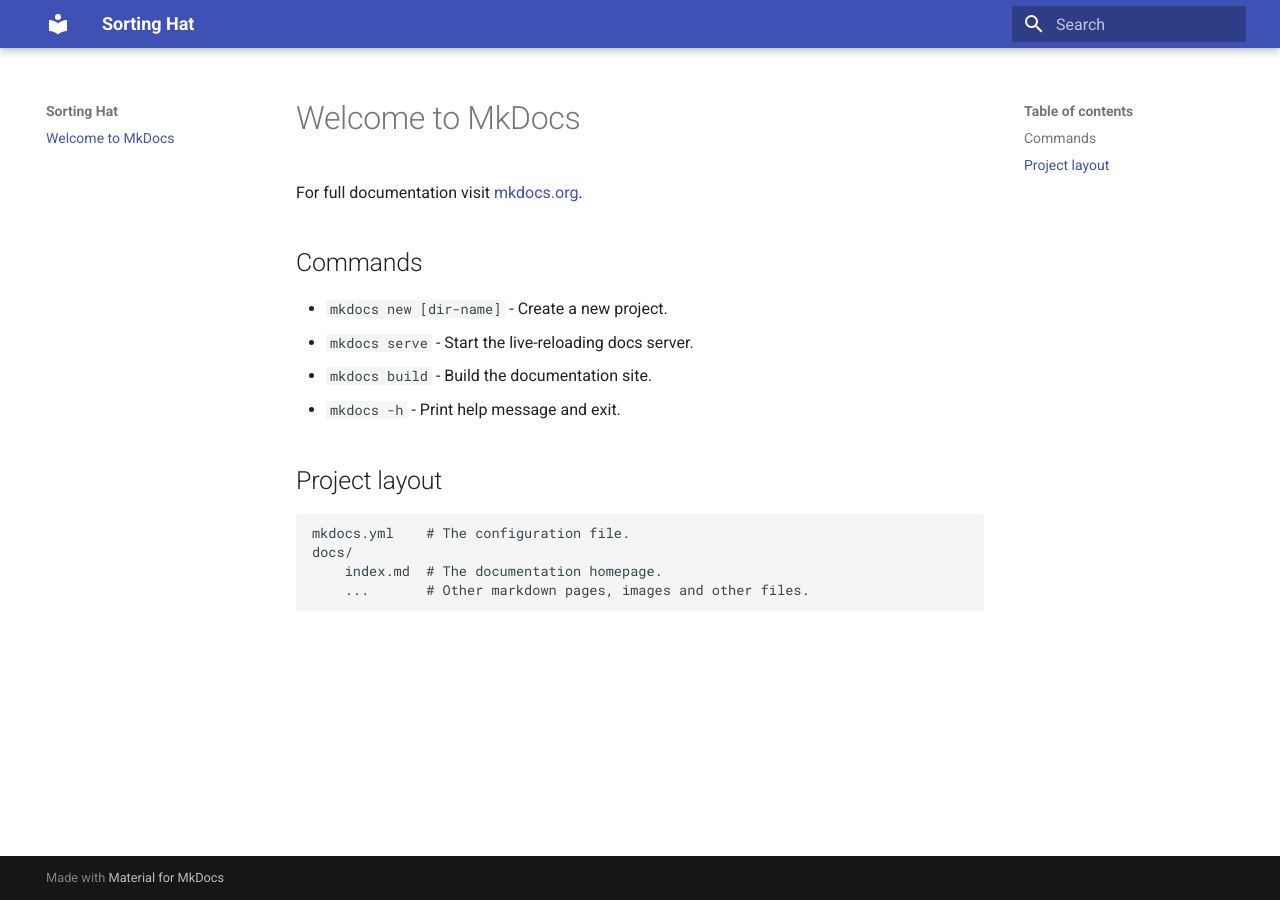
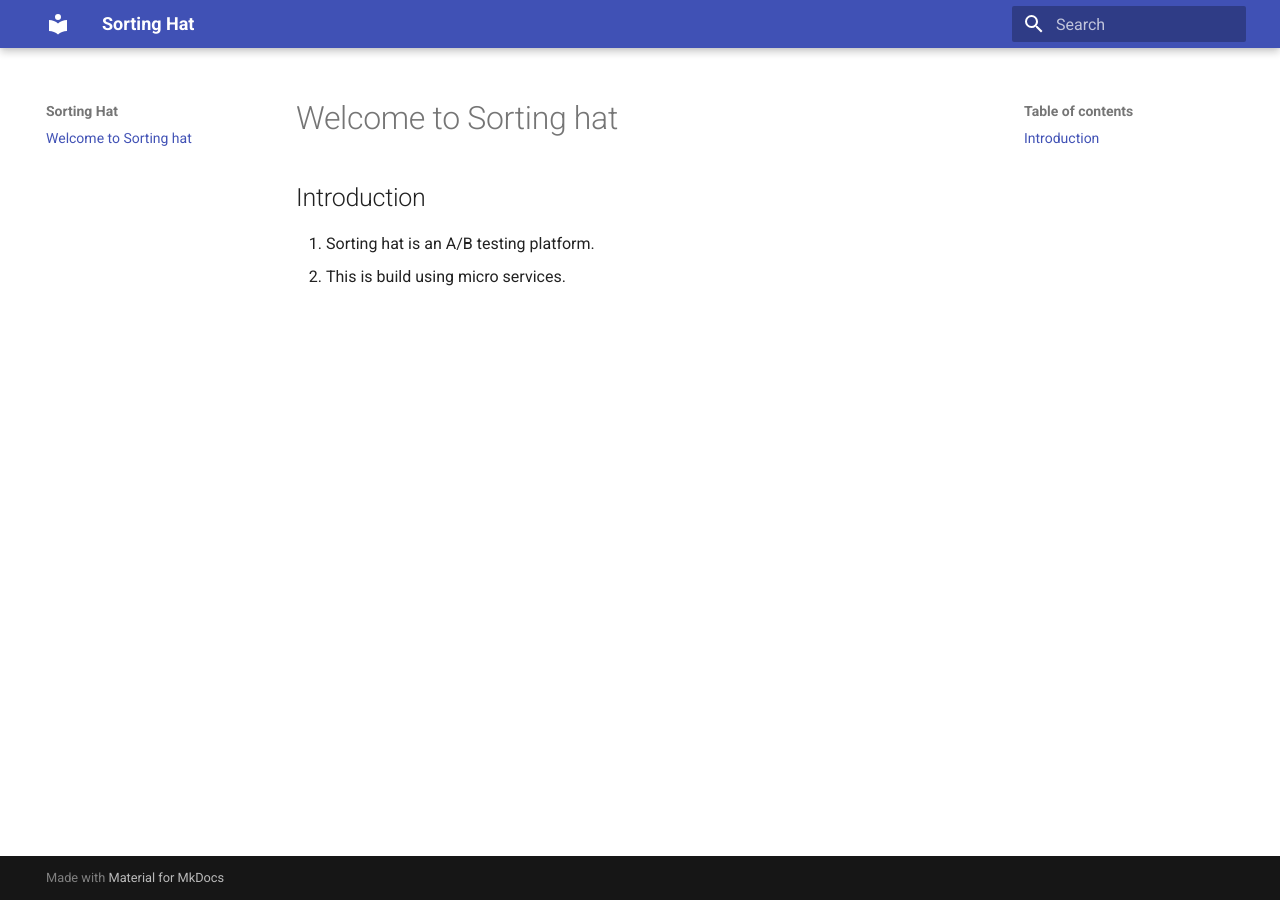
Before and after one commit to abhionly009/react-tut, an MkDocs documentation site: the page built from docs/index.md, in a window 1280 px wide. Built offline with MkDocs 1.6.1 and Material for MkDocs 9.7.7, drawn with Linux system fonts in a browser that asks for light colours.

Commit message:
First Change

```diff
--- a/docs/index.md
+++ b/docs/index.md
@@ -1,17 +1,7 @@
-# Welcome to MkDocs
+# Welcome to Sorting hat
 
-For full documentation visit [mkdocs.org](https://www.mkdocs.org).
 
-## Commands
+## Introduction
 
-* `mkdocs new [dir-name]` - Create a new project.
-* `mkdocs serve` - Start the live-reloading docs server.
-* `mkdocs build` - Build the documentation site.
-* `mkdocs -h` - Print help message and exit.
-
-## Project layout
-
-    mkdocs.yml    # The configuration file.
-    docs/
-        index.md  # The documentation homepage.
-        ...       # Other markdown pages, images and other files.
+1. Sorting hat is an A/B testing platform.
+2. This is build using micro services.
```
